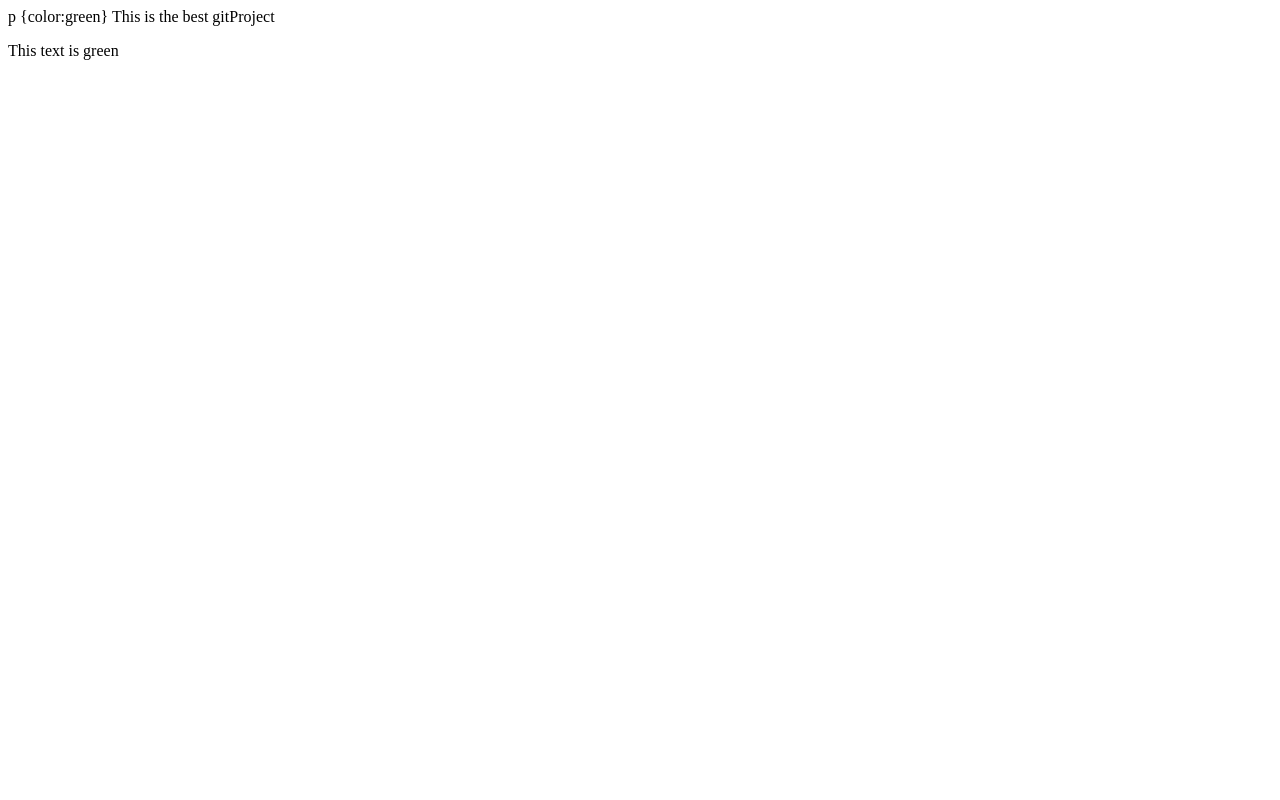
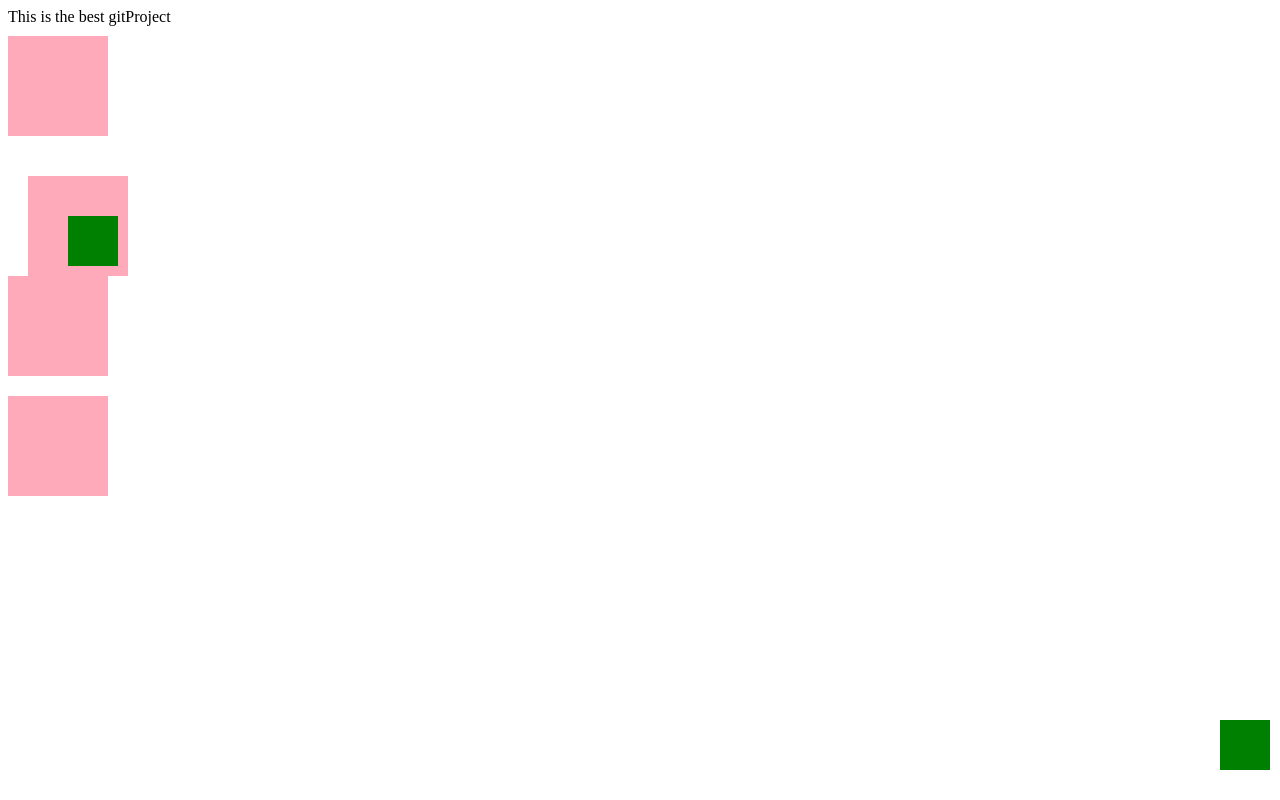
Before and after one commit to ViktorSheverdin/CIT2017Lab2B, a plain HTML site: page index.html in a window 1280 px wide. Drawn offline with Linux system fonts and the light colour scheme.

Commit message:
boxes were added

```diff
--- a/index.html
+++ b/index.html
@@ -2,12 +2,44 @@
 <html>
 		<head>
 			<title>Baby born</title>
+			<style>
+			.boxes {
+			background-color:#FFAABB;
+			width:100px;
+			height:100px;
+			display:block;
+			margin:10px 0px 20px 0px
+			}
+
+			#relBox{
+				position: relative;
+				left: 20px;
+				top: 20px
+			}
+
+			#absPos, #absBox2{
+			position: absolute;
+			background-color: green;
+			bottom: 10px;
+			right: 10px;
+			width:50px;
+			height: 50px;
+		</style>
+
 		</head>
 	<body>
-	p {color:green}
+
 		This is the best gitProject
-		<p>
-			This text is green
-		</p>
+		<div id="display">
+			<div class="boxes"> </div>
+			<div class="boxes" id="relBox">
+				<div id="absBox2"></div>
+			</div>
+			<div class="boxes" id="absPos"> </div>
+			<div class="boxes">
+
+			</div>
+			<div class="boxes"> </div>
+		</div>
 	</body>
 </html>
```
